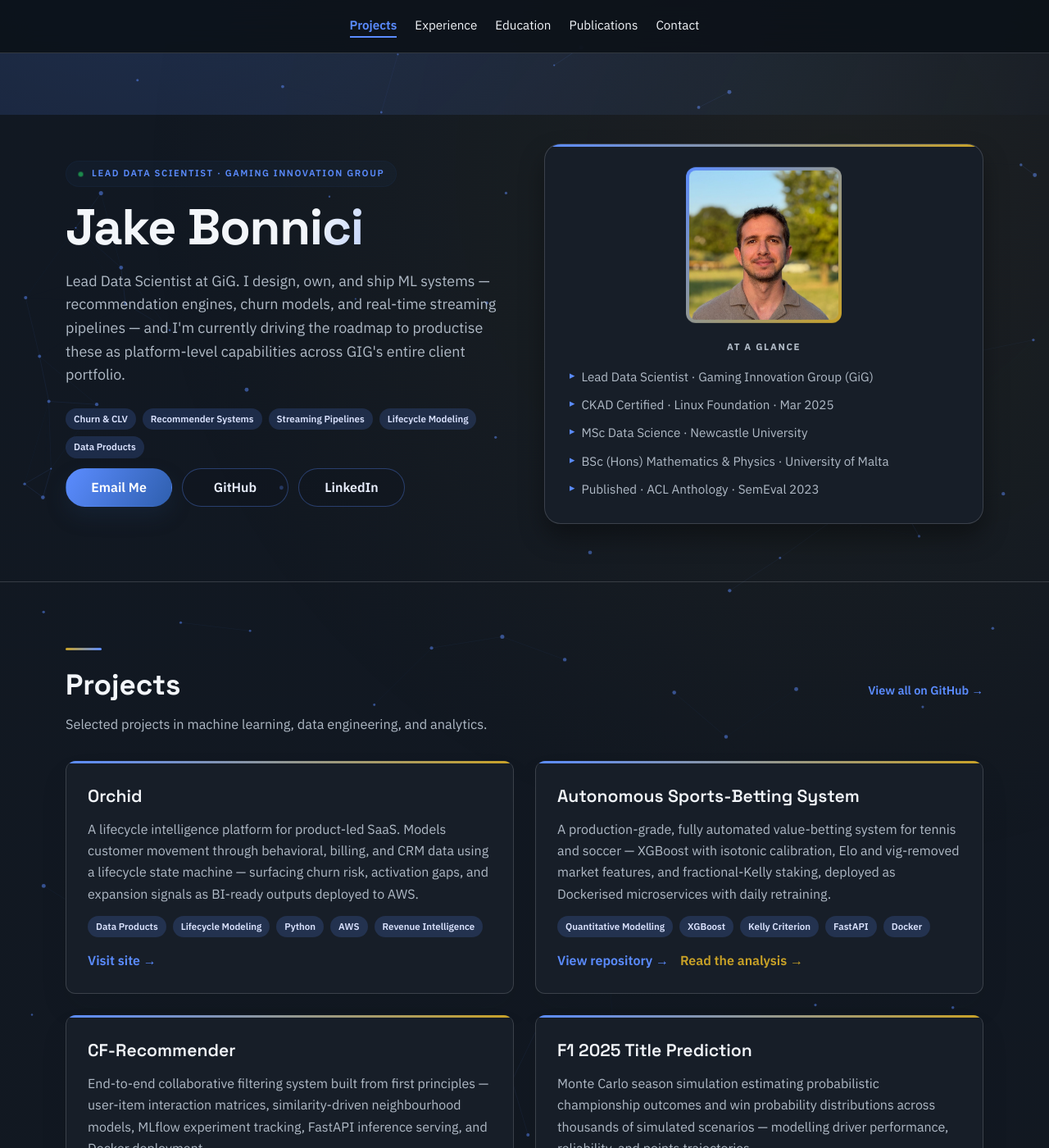
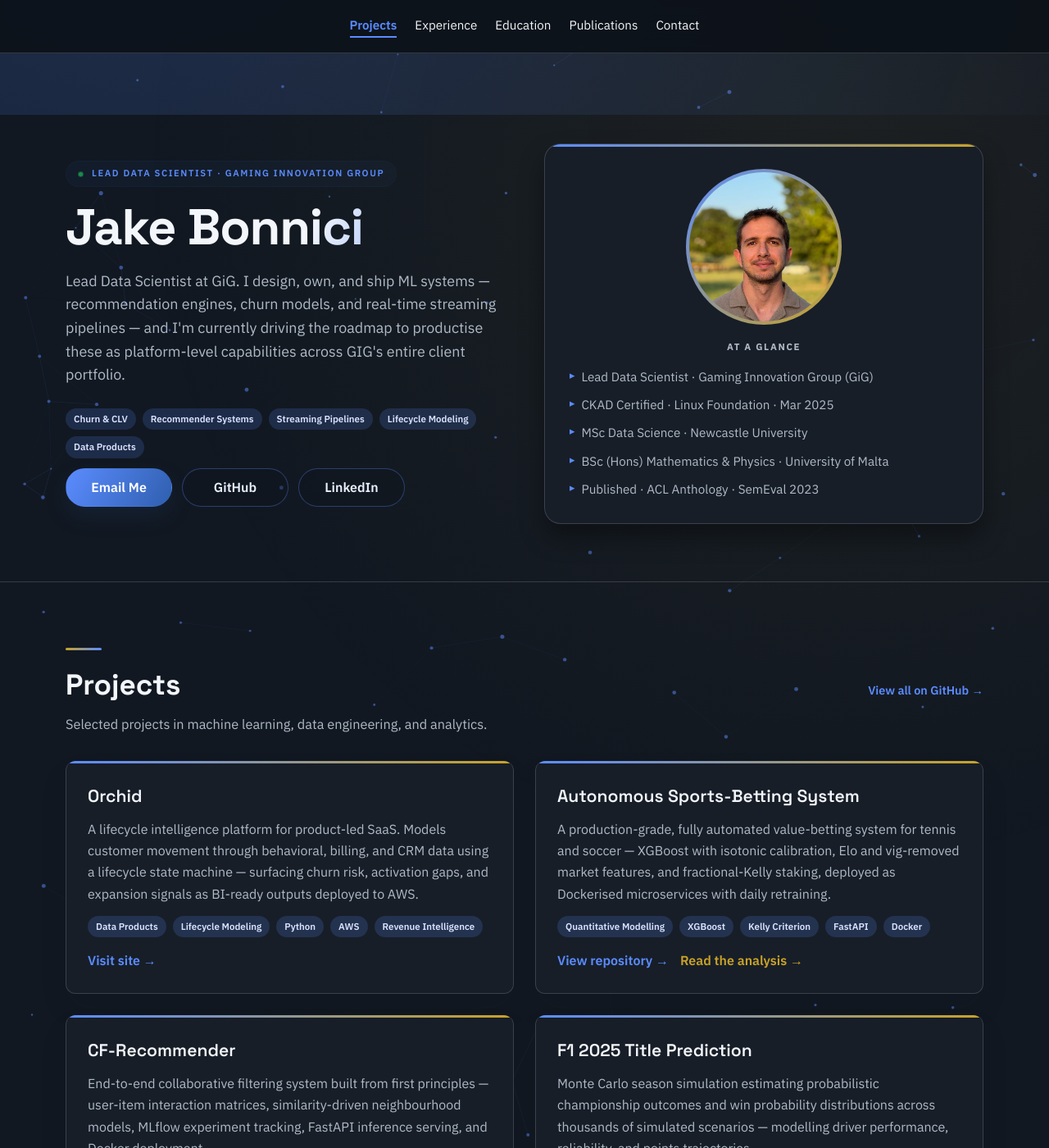
Before and after one commit to JakeBonnici22/JakeBonnici22.github.io, a Jekyll site: the page built from docs/index.html, in a window 1280 px wide and 1400 px high. Shown: the whole window at 82% size. Built offline with Jekyll 4.4.1, drawn with Linux system fonts in a browser that asks for light colours.

Commit message:
Fix avatar circle: match .hero-card img specificity
Co-Authored-By: Claude Fable 5 <noreply@anthropic.com>

```diff
--- a/docs/_includes/css/main.css
+++ b/docs/_includes/css/main.css
@@ -1057,8 +1057,9 @@ button:focus-visible {
   pointer-events: none;
 }
 
-/* Hero portrait — circular avatar with gradient ring */
-.hero-photo {
+/* Hero portrait — circular avatar with gradient ring.
+   Selector matches .hero-card img specificity to win the override. */
+.hero-card img.hero-photo {
   display: block;
   width: 190px;
   height: 190px;
--- a/docs/_layouts/default.html
+++ b/docs/_layouts/default.html
@@ -23,7 +23,7 @@
       href="https://fonts.googleapis.com/css2?family=IBM+Plex+Sans:wght@300;400;500;600;700&family=Space+Grotesk:wght@400;500;600;700&display=swap"
       rel="stylesheet"
     />
-    <link rel="stylesheet" href="/style.css?v=5" />
+    <link rel="stylesheet" href="/style.css?v=6" />
   </head>
   <body>
     <header class="site-header">
```
